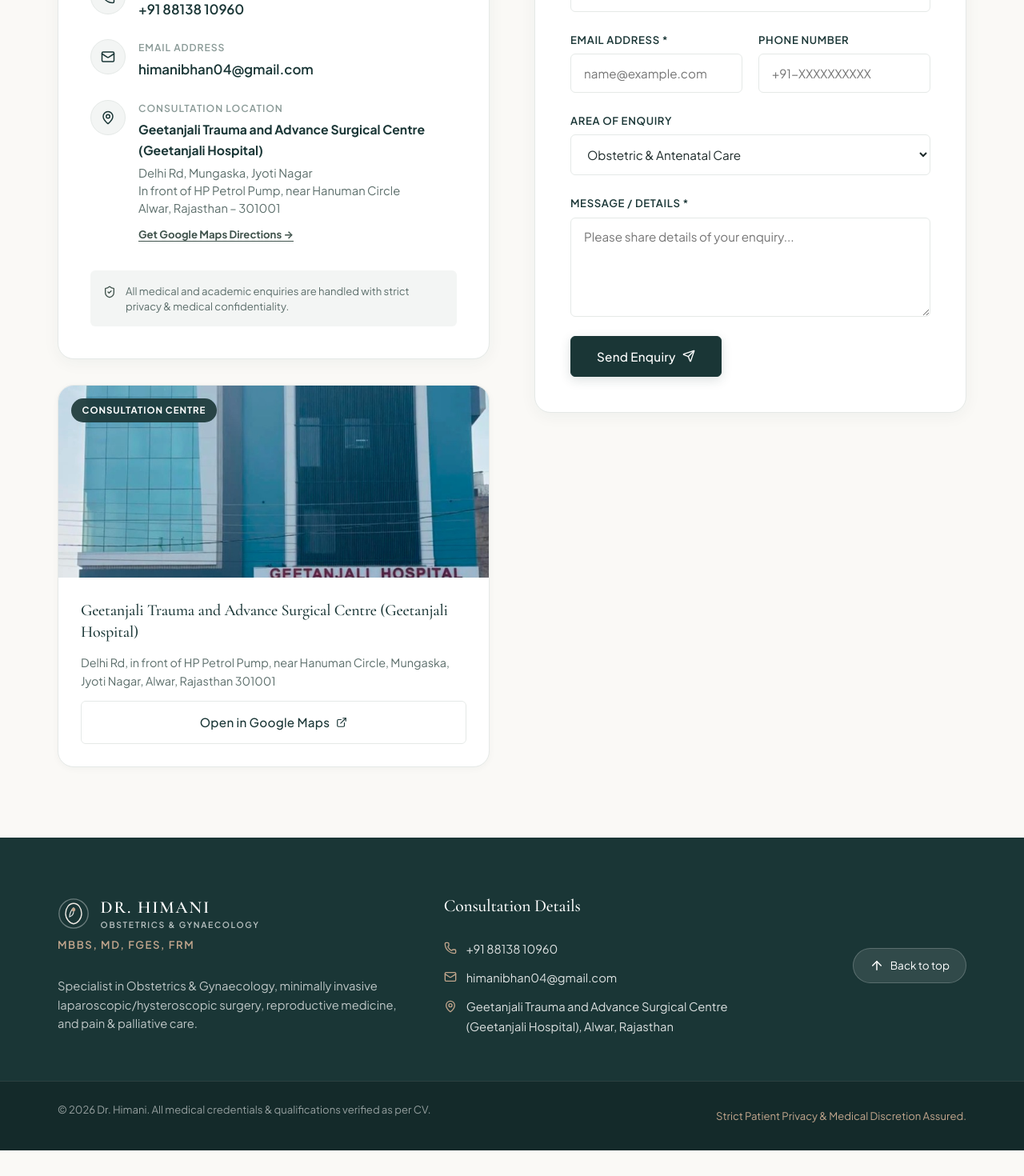
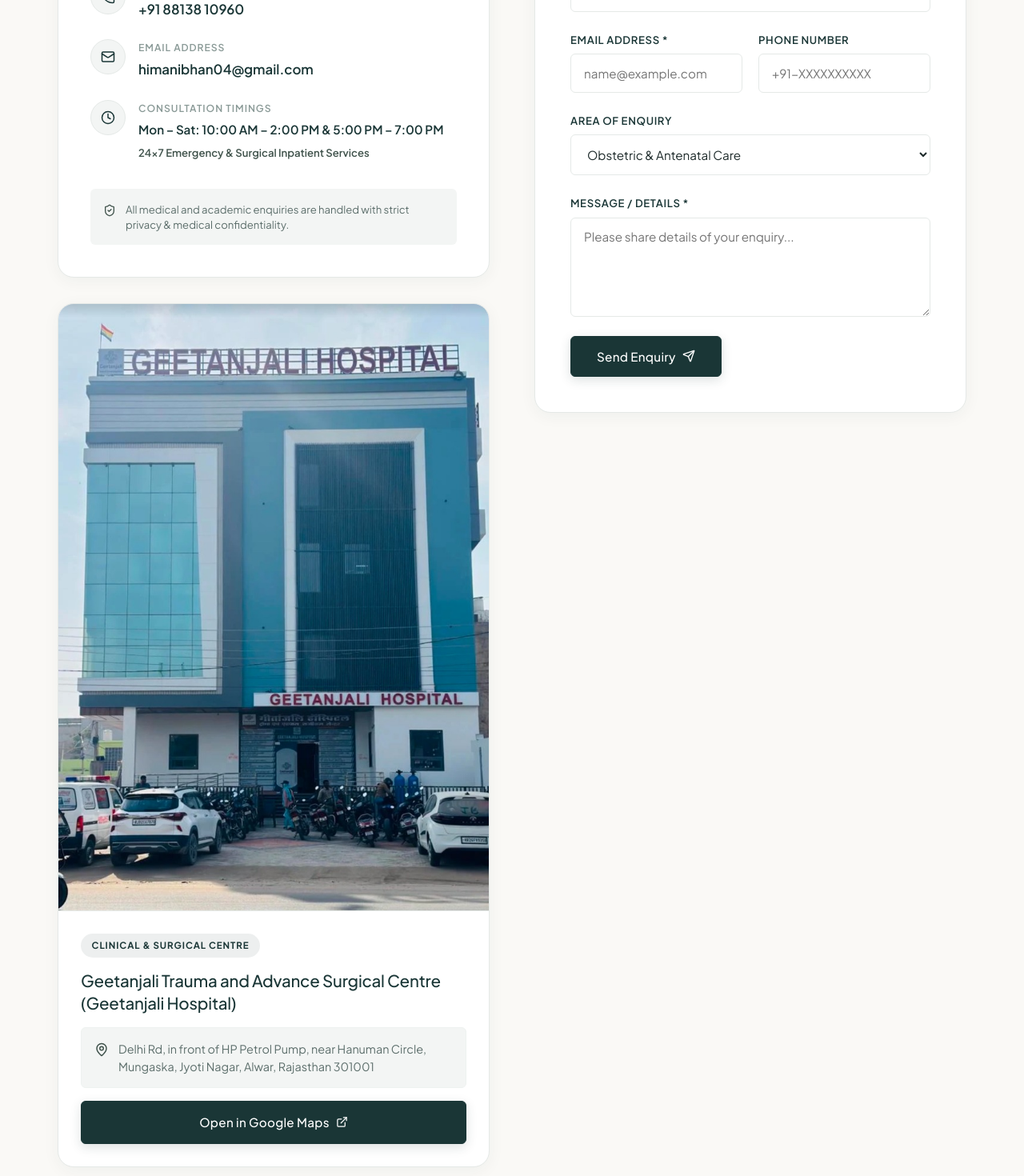
Before and after one commit to panbhav/dr-himani, a React (Vite) app: page /dr-himani/contact in a window 1280 px wide. Shown: the part 700-2170 px from the top of the page at 80% size. Before the commit the page ends 2138 px from the top, so only its background shows below. Built offline with nearby package versions, Linux system fonts and the light colour scheme.

Commit message:
Fix Geetanjali Hospital image framing, uncrop full height, and remove overlay badge

```diff
--- a/src/components/ContactCard/ContactCard.jsx
+++ b/src/components/ContactCard/ContactCard.jsx
@@ -36,24 +36,16 @@
 
         <div className={styles.infoItemStatic}>
           <div className={styles.iconCircle}>
-            <MapPin size={18} />
+            <Clock size={18} />
           </div>
           <div>
-            <span className={styles.label}>Consultation Location</span>
-            <p className={styles.hospitalName}>{DOCTOR.contact.hospital}</p>
-            <address className={styles.addressText}>
-              {DOCTOR.contact.address.locality}<br />
-              {DOCTOR.contact.address.landmark}<br />
-              {DOCTOR.contact.address.city}, {DOCTOR.contact.address.state} – {DOCTOR.contact.address.pincode}
-            </address>
-            <a
-              href={DOCTOR.contact.address.mapsUrl}
-              target="_blank"
-              rel="noopener noreferrer"
-              className={styles.mapLinkBtn}
-            >
-              Get Google Maps Directions →
-            </a>
+            <span className={styles.label}>Consultation Timings</span>
+            <span className={styles.value} style={{ fontSize: '0.95rem', display: 'block', marginBottom: '0.2rem' }}>
+              Mon – Sat: 10:00 AM – 2:00 PM &amp; 5:00 PM – 7:00 PM
+            </span>
+            <span style={{ fontSize: '0.82rem', color: 'var(--color-secondary)', fontWeight: 600 }}>
+              24×7 Emergency &amp; Surgical Inpatient Services
+            </span>
           </div>
         </div>
       </div>
--- a/src/pages/Contact/Contact.jsx
+++ b/src/pages/Contact/Contact.jsx
@@ -53,19 +53,22 @@
                     alt="Geetanjali Trauma and Advance Surgical Centre (Geetanjali Hospital), Alwar"
                     className={styles.hospitalImg}
                   />
-                  <span className={styles.hospitalBadge}>Consultation Centre</span>
                 </div>
                 <div className={styles.hospitalInfo}>
+                  <span className={styles.hospitalBadgePill}>Clinical &amp; Surgical Centre</span>
                   <h3 className={styles.hospitalTitle}>{DOCTOR.contact.hospital}</h3>
-                  <p className={styles.hospitalAddress}>{DOCTOR.contact.address.formatted}</p>
+                  <div className={styles.hospitalAddressBlock}>
+                    <MapPin size={18} className={styles.locationPinIcon} />
+                    <p className={styles.hospitalAddress}>{DOCTOR.contact.address.formatted}</p>
+                  </div>
                   <a
                     href={DOCTOR.contact.address.mapsUrl}
                     target="_blank"
                     rel="noopener noreferrer"
-                    className="btn-secondary"
+                    className="btn-primary"
                     style={{ width: '100%', justifyContent: 'center' }}
                   >
-                    Open in Google Maps <ExternalLink size={14} />
+                    Open in Google Maps <ExternalLink size={15} />
                   </a>
                 </div>
               </div>
--- a/src/pages/Contact/Contact.module.css
+++ b/src/pages/Contact/Contact.module.css
@@ -49,52 +49,79 @@
   border: 1px solid var(--color-border);
   border-radius: var(--radius-lg);
   overflow: hidden;
-  box-shadow: var(--shadow-sm);
+  box-shadow: var(--shadow-card);
   display: flex;
   flex-direction: column;
+  transition: transform var(--transition-fast), box-shadow var(--transition-fast);
+}
+
+.hospitalBuildingCard:hover {
+  box-shadow: var(--shadow-hover);
 }
 
 .hospitalImgWrap {
   position: relative;
-  height: 240px;
+  width: 100%;
   overflow: hidden;
-  background-color: var(--color-bg-subtle);
+  background-color: #F1F4F3;
+  border-bottom: 1px solid var(--color-border);
 }
 
 .hospitalImg {
   width: 100%;
-  height: 100%;
+  height: auto;
+  display: block;
   object-fit: cover;
-  object-position: center;
+  object-position: center top;
+  transition: transform var(--transition-normal);
 }
 
-.hospitalBadge {
-  position: absolute;
-  top: 1rem;
-  left: 1rem;
-  background-color: rgba(26, 54, 54, 0.9);
-  color: #FFFFFF;
+.hospitalBuildingCard:hover .hospitalImg {
+  transform: scale(1.015);
+}
+
+.hospitalInfo {
+  padding: 1.75rem;
+  display: flex;
+  flex-direction: column;
+  gap: 1rem;
+}
+
+.hospitalBadgePill {
+  display: inline-block;
+  align-self: flex-start;
+  background-color: rgba(26, 54, 54, 0.08);
+  color: var(--color-primary);
   padding: 0.35rem 0.85rem;
   border-radius: var(--radius-full);
   font-size: 0.72rem;
   font-weight: 700;
   letter-spacing: 0.08em;
   text-transform: uppercase;
-  backdrop-filter: blur(6px);
-}
-
-.hospitalInfo {
-  padding: 1.75rem;
-  display: flex;
-  flex-direction: column;
-  gap: 0.85rem;
 }
 
 .hospitalTitle {
-  font-size: 1.25rem;
+  font-size: 1.28rem;
   color: var(--color-primary);
   line-height: 1.35;
   margin: 0;
+  font-family: var(--font-serif);
+}
+
+.hospitalAddressBlock {
+  display: flex;
+  align-items: flex-start;
+  gap: 0.75rem;
+  background-color: var(--color-bg-subtle);
+  padding: 0.9rem 1rem;
+  border-radius: var(--radius-sm);
+  border: 1px solid var(--color-border-light);
+}
+
+.locationPinIcon {
+  color: var(--color-secondary);
+  flex-shrink: 0;
+  margin-top: 0.2rem;
 }
 
 .hospitalAddress {
```
